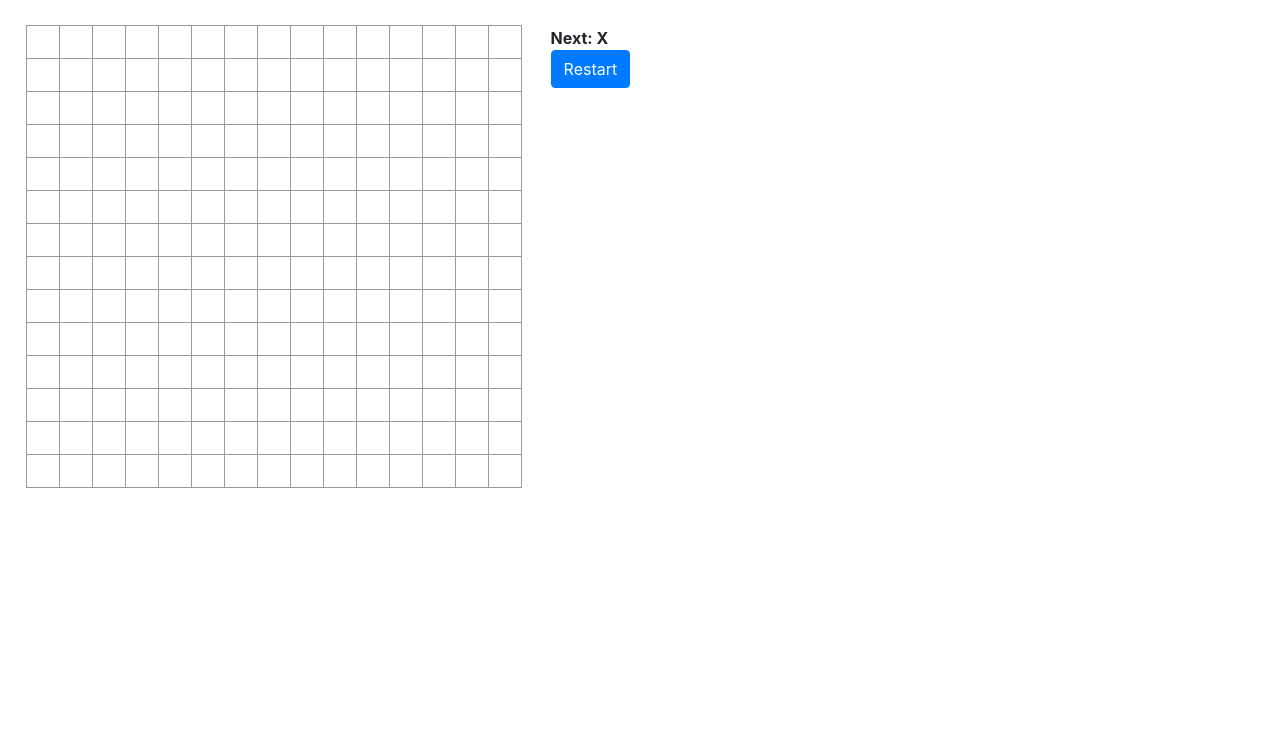
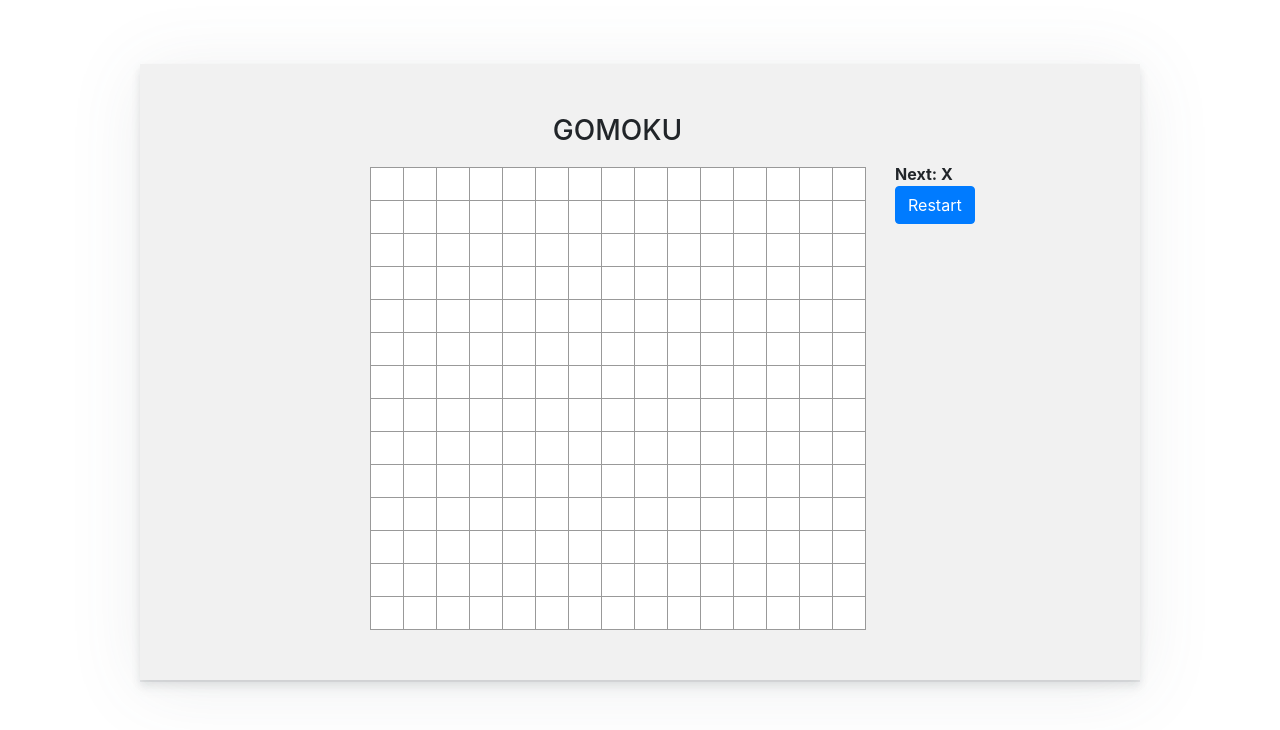
Before and after one commit to AndrewRchow/gomoku-gh-pages, a React app: page / in a window 1280 px wide. Built offline with nearby package versions, Linux system fonts and the light colour scheme.

Commit message:
styling changes

```diff
--- a/src/index.css
+++ b/src/index.css
@@ -5,7 +5,12 @@ body {
 
 .game{
   margin-top:2%;
-  margin-left:2%;
+
+  background-color: #f1f1f1;
+    padding: 50px;
+    max-width: 1000px;
+    /* background-color: grey; */
+    box-shadow: 0 2px 0 rgba(90,97,105,.11), 0 4px 8px rgba(90,97,105,.12), 0 10px 10px rgba(90,97,105,.06), 0 7px 70px rgba(90,97,105,.1);
 }
 
 .board-row:after {
@@ -44,10 +49,16 @@ body {
 .game {
   display: flex;
   flex-direction: row;
+  margin: 5% auto 0 auto;
+}
+
+.game-board {
+  margin-left: 20%;
 }
 
 .game-info {
   margin-left: 30px;
+  margin-top:48px;
   max-height:450px;
   overflow:auto;
   font-weight:bold;
@@ -79,3 +90,8 @@ li:first-child {
 ol li {
   display: none;
 } */
+
+.title {
+  text-align:center;
+  margin-bottom:20px;
+}
--- a/src/index.js
+++ b/src/index.js
@@ -139,6 +139,7 @@ class Game extends React.Component {
     return (
       <div className="game">
         <div className="game-board">
+          <h3 className="title">GOMOKU</h3>
           <Board
             squares={current.squares}
             onClick={(i) => this.handleClick(i)}
```
Also changed, not shown: build/asset-manifest.json, build/index.html, build/service-worker.js, 15 other files.
